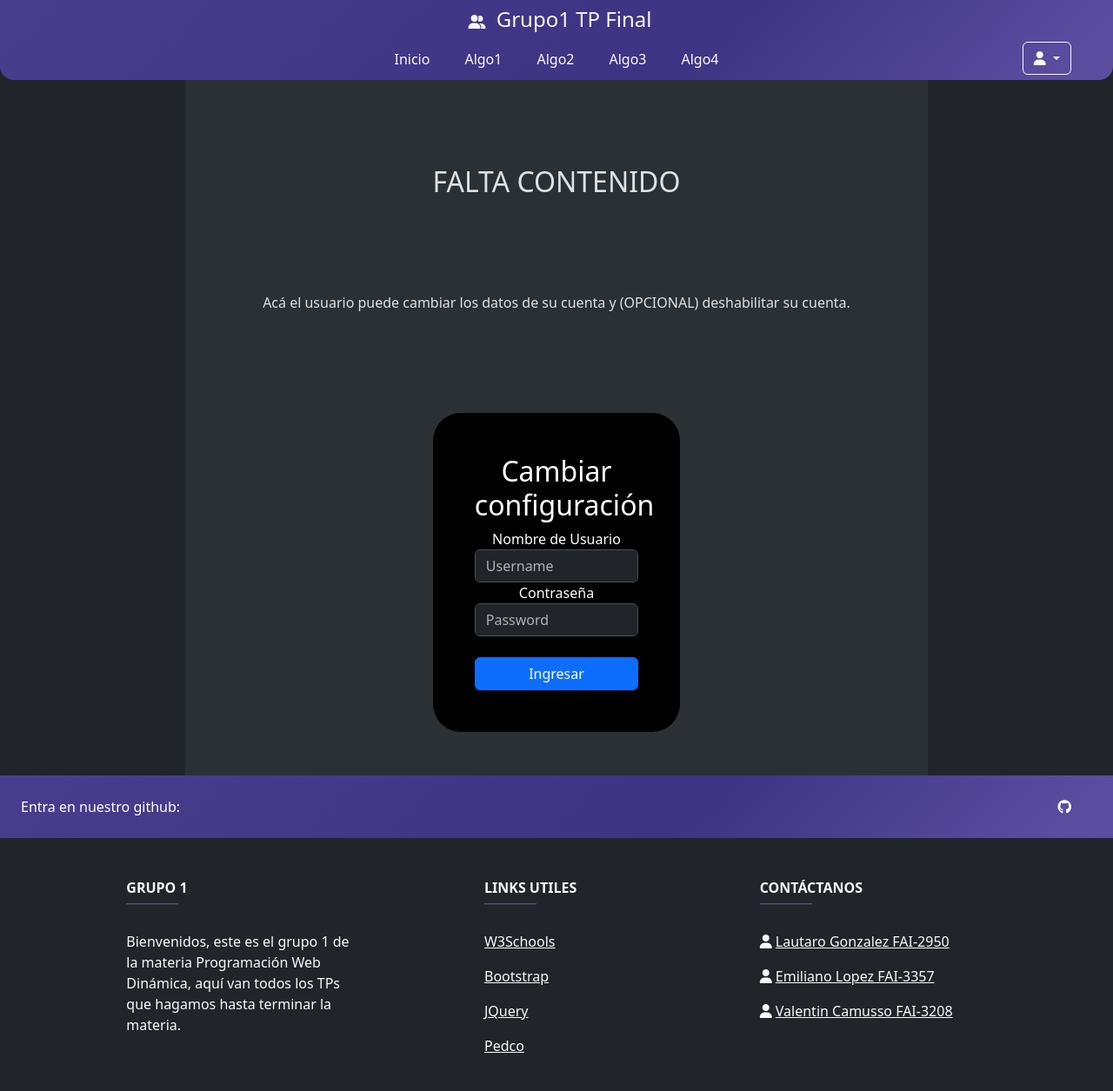
After one commit to VintuuS2/PWD2023, a PHP site: page /TPFinal/Vista/configuracionUsuario.php in a window 1280 px wide. The commit adds this page. Shown: the whole page at 87% size. Run offline with PHP 8.4, Linux system fonts and the light colour scheme; the visitor is signed in with stand-in values (Sample User, id 1); some libraries are stand-ins or nearby versions.

Commit message:
Avance visual
Index hecho 25%, funcionalidades del navbar hecho 100%, login 100% funcional, agregado de configuracionUsuario.php 10% hecho

```diff
--- a/TPFinal/Vista/Estructura/header.php
+++ b/TPFinal/Vista/Estructura/header.php
@@ -10,35 +10,10 @@
     <script src="<?php echo $PROYECTOROOT ?>vista/js/bootstrap.bundle.min.js"></script>
     <script src="https://kit.fontawesome.com/3f0f040aa7.js" crossorigin="anonymous"></script>
     <link rel="stylesheet" href="<?php echo $PROYECTOROOT?>TPFinal/Vista/CSS/style.css">
+    <script src="<?php echo $PROYECTOROOT?>TPFinal/Vista/JS/funcionesNavbar.js"></script>
     <!--<link rel="stylesheet" href="<?php echo $PROYECTOROOT?>TPFinal/Vista/CSS/sidebar.css">-->
     <title><?php echo $titulo ?></title>
 </head>
 
 <body data-bs-theme="dark">
-    <!--<div class="container-fluid bg-dark p-0" data-bs-theme="dark">
-        <nav class="navbar navbar-expand-sm justify-content-center shadow bg-purple">
-            <div class="container-fluid">
-                <button class="navbar-toggler" type="button" data-bs-toggle="collapse" data-bs-target="#collapsibleNavbar">
-                    <span class="navbar-toggler-icon"></span>
-                </button>
-                <div class="container-fluid justify-content-center collapse navbar-collapse" id="collapsibleNavbar">
-                    <ul class="navbar-nav">
-                        <li class="nav-item dropdown">
-                            <a class="nav-link dropdown-toggle text-light" href="#" role="button" data-bs-toggle="dropdown">TP1</a>
-                            <ul class="dropdown-menu" style="background: linear-gradient(135deg, rgba(85,68,173,0.75) 5%, rgba(72,57,161,0.75) 62%, rgba(110,90,199,0.75) 95%);">
-                                <li><a class="dropdown-item text-light" href="<?php echo $PROYECTOROOT ?>TP1/Vista/ej1.php">Ejercicio 1</a></li>
-                                <li><a class="dropdown-item text-light" href="<?php echo $PROYECTOROOT ?>TP1/Vista/ej2.php">Ejercicio 2</a></li>
-                                <li><a class="dropdown-item text-light" href="<?php echo $PROYECTOROOT ?>TP1/Vista/ej3.php">Ejercicio 3</a></li>
-                                <li><a class="dropdown-item text-light" href="<?php echo $PROYECTOROOT ?>TP1/Vista/ej4.php">Ejercicio 4</a></li>
-                                <li><a class="dropdown-item text-light" href="<?php echo $PROYECTOROOT ?>TP1/Vista/ej5.php">Ejercicio 5</a></li>
-                                <li><a class="dropdown-item text-light" href="<?php echo $PROYECTOROOT ?>TP1/Vista/ej6.php">Ejercicio 6</a></li>
-                                <li><a class="dropdown-item text-light" href="<?php echo $PROYECTOROOT ?>TP1/Vista/ej7.php">Ejercicio 7</a></li>
-                                <li><a class="dropdown-item text-light" href="<?php echo $PROYECTOROOT ?>TP1/Vista/ej8.php">Ejercicio 8</a></li>
-                            </ul>
-                        </li>
-                    </ul>
-                </div>
-            </div>
-        </nav>
-    </div>-->
     <main class="position-relative">
--- a/TPFinal/Vista/Estructura/ultimoNav.php
+++ b/TPFinal/Vista/Estructura/ultimoNav.php
@@ -1,12 +1,15 @@
         <nav class="sticky-top bg-grupo1 rounded-bottom-4">
+            <!-- Título --->
             <header class="container d-flex justify-content-center py-1">
                 <div class="align-items-center text-decoration-none text-light">
                     <i class="fa-solid fa-user-group mx-2"></i>
                     <span class="fs-4">Grupo1 TP Final</span>
                 </div>
             </header>
+            <!-- /Título --->
             <navbar class="container d-flex justify-content-around py-1 navbar-expand-md">
-        <div>
+                <!-- Navbar --->
+                <div class="pb-3">
                     <button class="navbar-toggler" type="button" data-bs-toggle="collapse" data-bs-target="#collapsibleNavbar">
                         <span class="navbar-toggler-icon"></span>
                     </button>
@@ -20,15 +23,19 @@
                         <li class="nav-item"><a href="<?php echo $PROYECTOROOT ?>" class="nav-link text-light link-body-emphasis">Algo4</a></li>
                     </ul>
                 </div>
+                <!-- /Navbar --->
+                <!-- Botón logeo --->
                 <div class="position-absolute end-0 me-5">
-            <button class="btn dropdown-toggle" type="button" data-bs-toggle="dropdown" data-bs-target="menuUsuario">
+                    <!-- Si el color del borde blanco del botón de menú de logeo no gusta, borrar "btn-outline-light" owo --->
+                    <button class="btn btn-outline-light dropdown-toggle" type="button" data-bs-toggle="dropdown" data-bs-target="menuUsuario">
                         <i class="fa-solid fa-user"></i>
                     </button>
                     <div class="dropdown-menu" id="menuUsuario">
-                <a href="./login.php" class="dropdown-item">Iniciar sesión</a>
-                <a href="" class="dropdown-item"></a>
-                <a href="" class="dropdown-item">Poto</a>
+                        <a href="./login.php" class="dropdown-item is">Iniciar sesión</a>
+                        <a href="<?php echo $PROYECTOROOT ?>TPFinal/Vista/configuracionUsuario.php" class="dropdown-item cf">Configuración</a>
+                        <a href="<?php echo $PROYECTOROOT ?>TPFinal/Vista/Accion/destruirSession.php" class="dropdown-item cs">Cerrar sesión</a>
                     </div>
                 </div>
+                <!-- /Botón logeo --->
             </navbar>
         </nav>
--- /dev/null
+++ b/TPFinal/Vista/JS/funcionesNavbar.js
@@ -0,0 +1,8 @@
+$(document).ready(function(){
+    if (document.cookie.includes('login=1')){
+        $('.is').hide();
+    } else{
+        $('.cf').hide();
+        $('.cs').hide();
+    }
+})
--- /dev/null
+++ b/TPFinal/Vista/configuracionUsuario.php
@@ -0,0 +1,45 @@
+<?php
+$titulo = "Configuración";
+include_once "../../configuracionProyecto.php";
+include_once "../configuracion.php";
+include_once "./Estructura/header.php";
+$sesion = new Session();
+if (!$sesion->validar()) {
+    header('Location: ' . $urlRoot . "Vista/Login.php");
+}
+include_once "./Estructura/ultimoNav.php";
+?>
+<!-- HAY QUE AJUSTAR BIEN PQ NO ME GUSTA EL ROW PERO COPYPASTEÉ EL LOGIN --->
+<div class="d-flex justify-content-center align-items-center ">
+    <div class="d-flex justify-content-center bg-body-tertiary row col-12 col-md-8 row position-relative h-100 align-items-center min-vh-100 text-center">
+        <h2 class="pt-5">FALTA CONTENIDO</h2>
+        <p class="mt-">Acá el usuario puede cambiar los datos de su cuenta y (OPCIONAL) deshabilitar su cuenta.</p>
+        <div class="bg-black p-5 rounded-5 text-white col-12 col-sm-8 col-md-8 col-lg-6 col-xl-4">
+            <form action="./Accion/verificarLogin.php" method="post" class="needs-validation" novalidate>
+                <div class="text-center">
+                    <h2>Cambiar configuración</h2>
+                </div>
+                <div class="form-group">
+                    <label for="user-input">Nombre de Usuario</label>
+                    <input type="text" class="form-control" name="user-input" id="user-input" placeholder="Username" errorVacio="Por favor rellene este campo" errorPatron="El contenido solo acepta carácteres alfanuméricos" required>
+                    <div class="invalid-feedback">
+                        Rellene este campo
+                    </div>
+                </div>
+                <div class="form-group">
+                    <label for="password-input">Contraseña</label>
+                    <input type="password" class="form-control" name="password-input" id="password-input" placeholder="Password" errorVacio="Por favor rellene este campo" errorPatron="El contenido solo acepta carácteres alfanuméricos" required>
+                    <div class="invalid-feedback">
+                        Rellene este campo
+                    </div>
+                </div>
+                <br>
+                <div class="text-center">
+                    <button type="submit" class="btn btn-primary w-100">Ingresar</button>
+                </div>
+            </form>
+        </div>
+    </div>
+</div>
+</main>
+<?php include_once "../../vista/estructura/footer.php"; ?>
```
Also changed, not shown: TPFinal/Vista/Accion/destruirSession.php (added, +11 -0 lines), TPFinal/Vista/index.php (+7 -1 lines). Lines whose indentation alone changed are shown as unchanged.
